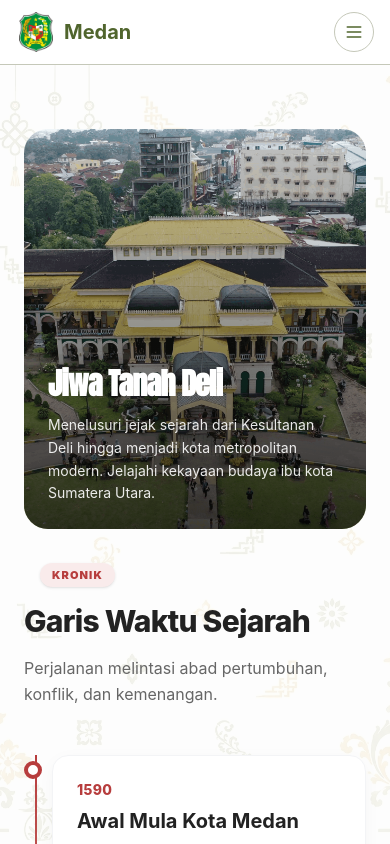
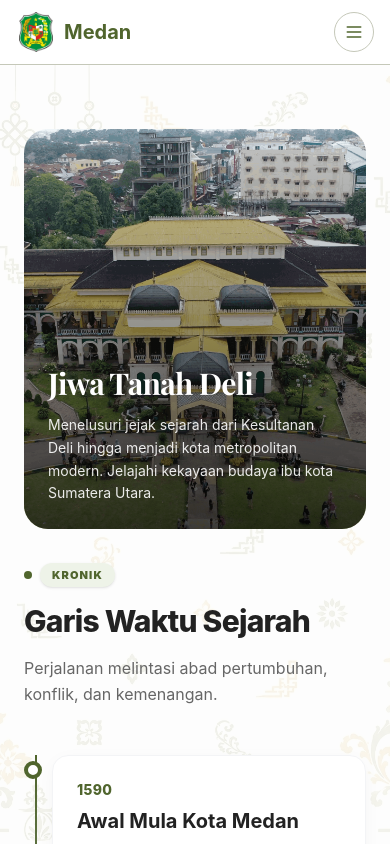
Before and after one commit to arrizarisky/medan-digital-city, a React (Vite) app: page /sejarah in a window 390 px wide. Shown: the top 844 px of the page. Built offline with nearby package versions, Linux system fonts and the light colour scheme.

Commit message:
fix: update sejarah layout consistency and data path

```diff
--- a/src/components/sections/sejarah/SejarahCulinary.jsx
+++ b/src/components/sections/sejarah/SejarahCulinary.jsx
@@ -21,7 +21,7 @@ export default function SejarahCulinary({ content, sectionRef }) {
           <p className="text-white/80 text-[16px] mb-10 leading-relaxed max-w-[500px]">
             {content.culinary.desc}
           </p>
-          <button className="self-start relative overflow-hidden px-8 py-4 bg-[#89A071] text-white font-bold text-[15px] rounded-xl transition-all duration-300 shadow-[0_10px_20px_-10px_rgba(137,160,113,0.6)] hover:shadow-[0_15px_30px_-10px_rgba(137,160,113,0.8)] hover:-translate-y-1 group/btn">
+          <button className="self-start relative overflow-hidden px-8 py-4 bg-[#50652D] text-white font-bold text-[15px] rounded-xl transition-all duration-300 shadow-[0_10px_20px_-10px_rgba(80,101,45,0.6)] hover:shadow-[0_15px_30px_-10px_rgba(80,101,45,0.8)] hover:-translate-y-1 group/btn">
             <span className="relative z-10 flex items-center gap-2">
               {content.culinary.button}
               <ArrowRight size={18} className="group-hover/btn:translate-x-1 transition-transform" />
--- a/src/components/sections/sejarah/SejarahHero.jsx
+++ b/src/components/sections/sejarah/SejarahHero.jsx
@@ -22,10 +22,7 @@ export default function SejarahHero({ lang = "id", sectionRef }) {
           <div className="absolute bottom-0 left-0 p-6 md:p-10">
             <div className="max-w-2xl space-y-3">
               {/* Title */}
-              <h1
-                className="text-3xl md:text-4xl lg:text-5xl font-extrabold text-white tracking-tight leading-tight"
-                style={{ fontFamily: "'Anton', sans-serif" }}
-              >
+              <h1 className="text-3xl md:text-5xl lg:text-6xl font-bold text-white leading-tight tracking-tight font-playfair">
                 {content.title}
               </h1>
 
--- a/src/components/sections/sejarah/SejarahTimeline.jsx
+++ b/src/components/sections/sejarah/SejarahTimeline.jsx
@@ -3,8 +3,8 @@ export default function SejarahTimeline({ content, sectionRef }) {
     <section ref={sectionRef} className="reveal-up lg:col-span-5">
       <div className="mb-12">
         <div className="inline-flex items-center gap-2 mb-4">
-          <span className="w-2 h-2 rounded-full bg-[#B73D3D] animate-ping"></span>
-          <span className="px-3 py-1 bg-[#F9EBEB] text-[#B73D3D] text-[11px] font-black tracking-widest uppercase rounded-full shadow-sm">
+          <span className="w-2 h-2 rounded-full bg-[#50652D]"></span>
+          <span className="px-3 py-1 bg-[#EEF3E8] text-[#50652D] text-[11px] font-black tracking-widest uppercase rounded-full shadow-sm">
             {content.chronicle.tag}
           </span>
         </div>
@@ -12,21 +12,21 @@ export default function SejarahTimeline({ content, sectionRef }) {
         <p className="text-[#666] text-[16px] leading-relaxed">{content.chronicle.subtitle}</p>
       </div>
 
-      <div className="relative pl-[28px] space-y-12 before:absolute before:inset-0 before:left-[11px] before:w-[2px] before:bg-gradient-to-b before:from-[#B73D3D] before:via-gray-300 before:to-gray-100">
+      <div className="relative pl-[28px] space-y-12 before:absolute before:inset-0 before:left-[11px] before:w-[2px] before:bg-gradient-to-b before:from-[#50652D] before:via-gray-300 before:to-gray-100">
         {content.chronicle.items.map((item, index) => (
           <div key={index} className="timeline-item relative group cursor-default">
             {/* Glowing Timeline Node */}
             <div className="absolute -left-[28px] top-1.5 flex items-center justify-center">
-              <div className="w-[18px] h-[18px] rounded-full bg-white border-4 border-[#B73D3D] z-10 transition-all duration-300 ease-in-out group-hover:scale-[1.4] group-hover:border-[#526344] group-hover:shadow-[0_0_15px_rgba(183,61,61,0.5)]"></div>
+              <div className="w-[18px] h-[18px] rounded-full bg-white border-4 border-[#50652D] z-10 transition-all duration-300 ease-in-out group-hover:scale-[1.4] group-hover:border-[#526344] group-hover:shadow-[0_0_15px_rgba(80,101,45,0.5)]"></div>
             </div>
 
             {/* Content with Hover Reveal */}
-            <div className="bg-white p-6 rounded-2xl border border-gray-100 shadow-[0_4px_20px_-4px_rgba(0,0,0,0.05)] transition-all duration-500 ease-out group-hover:shadow-xl group-hover:-translate-y-1 group-hover:border-[#B73D3D]/30 relative overflow-hidden">
+            <div className="bg-white p-6 rounded-2xl border border-gray-100 shadow-[0_4px_20px_-4px_rgba(0,0,0,0.05)] transition-all duration-500 ease-out group-hover:shadow-xl group-hover:-translate-y-1 group-hover:border-[#50652D]/30 relative overflow-hidden">
               {/* Decorative Background element on hover */}
-              <div className="absolute -right-10 -top-10 w-32 h-32 bg-[#F9EBEB] rounded-full opacity-0 group-hover:opacity-50 transition-opacity duration-500 ease-out scale-0 group-hover:scale-100"></div>
+              <div className="absolute -right-10 -top-10 w-32 h-32 bg-[#EEF3E8] rounded-full opacity-0 group-hover:opacity-50 transition-opacity duration-500 ease-out scale-0 group-hover:scale-100"></div>
 
               <div className="relative z-10">
-                <div className="text-[#B73D3D] font-extrabold text-sm mb-2 tracking-wide group-hover:text-[#526344] transition-colors">{item.year}</div>
+                <div className="text-[#50652D] font-extrabold text-sm mb-2 tracking-wide group-hover:text-[#526344] transition-colors">{item.year}</div>
                 <h3 className="text-[20px] font-bold mb-3 text-[#222] leading-snug">{item.title}</h3>
                 <p className="text-[#666] text-[15px] leading-relaxed">
                   {item.desc}
--- a/src/constants/exploreData.js
+++ b/src/constants/exploreData.js
@@ -4,7 +4,7 @@ import istanaMaimunImg from "../assets/images/istanamaimun.png";
 import TjongAfie2Img from "../assets/images/Bangunan-bersejarah/tjong-afie-mansion-2.png";
 import KulinerImg from "../assets/images/kuliner-hero.png";
 import masjidRayaImg from "../assets/images/mesjid-raya.jpg";
-import JalanTolImg from "../assets/Teknologi-Modern/jalan-tol.png";
+import JalanTolImg from "../assets/images/Teknologi-Modern/jalan-tol.png";
 
 export const exploreConfig = {
   items: [
```
